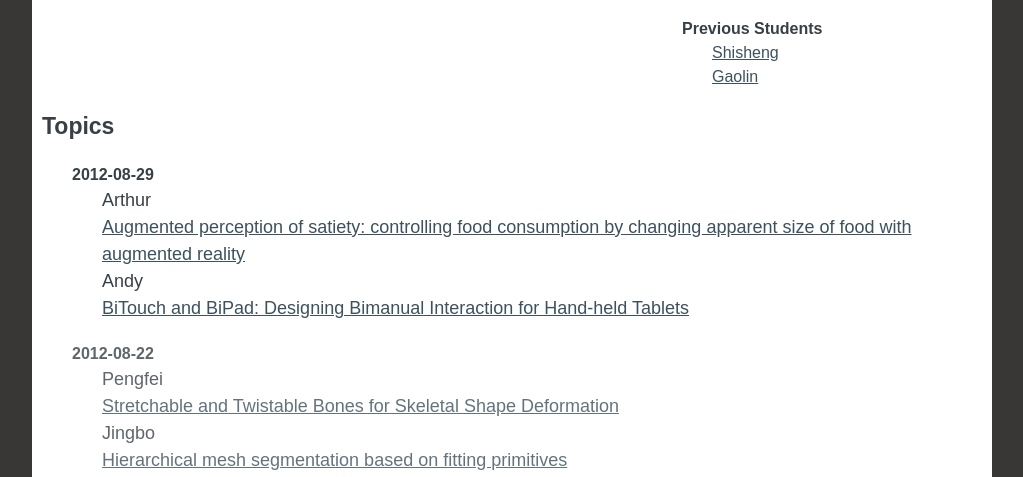
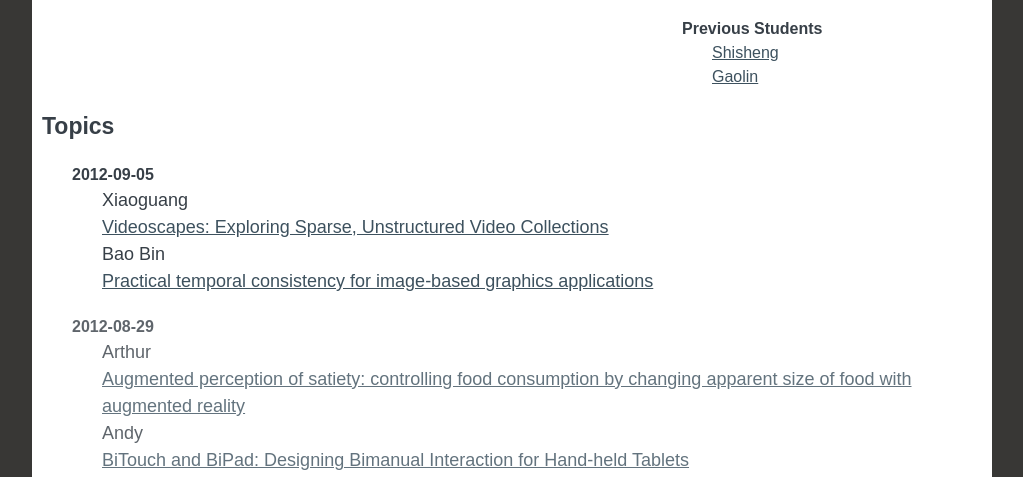
Before and after one commit to andyli/ResearchSeminar, a plain HTML site: page index.html in a window 1280 px wide. Shown: the part 492-969 px from the top of the page, without its empty margins (128-1151 px from the left). Drawn offline with nearby package versions, Linux system fonts and the light colour scheme.

Commit message:
sync with master

```diff
--- a/index.html
+++ b/index.html
@@ -75,6 +75,19 @@
 	<div class="topics grid_12 clearfix">
 		<h2>Topics</h2>
 		<ol id=seminar-items>
+            <li>
+                <h3>2012-09-05</h3>
+                <ul class=presents>
+                    <li>
+                        <div class=presenter>Xiaoguang</div>
+                        <div class=paper><a href="http://vecg.cs.ucl.ac.uk/Projects/Videoscapes/">Videoscapes: Exploring Sparse, Unstructured Video Collections</a></div>
+                    </li>
+                    <li>
+                        <div class=presenter>Bao Bin</div>
+                        <div class=paper><a href="http://zurich.disneyresearch.com/~malang/projects/FeatureFlow/">Practical temporal consistency for image-based graphics applications</a></div>
+                    </li>
+                </ul>
+            </li>
             <li>
                 <h3>2012-08-29</h3>
                 <ul class=presents>
```
